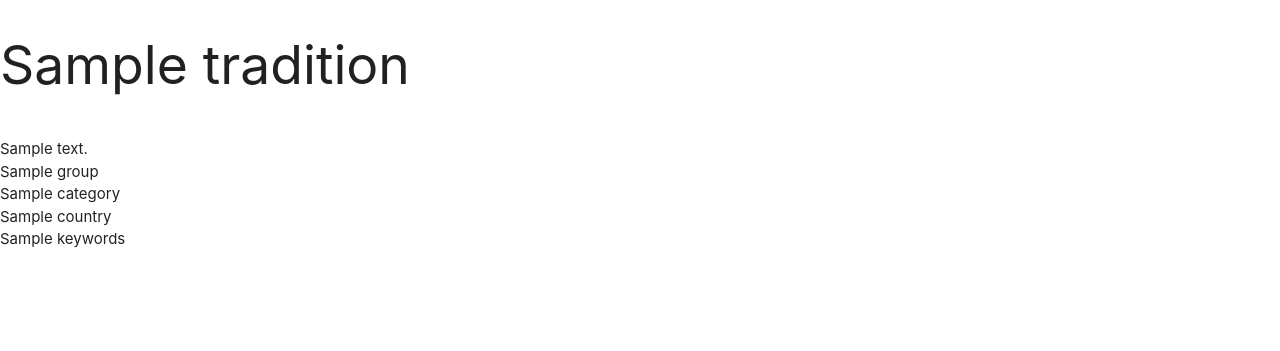
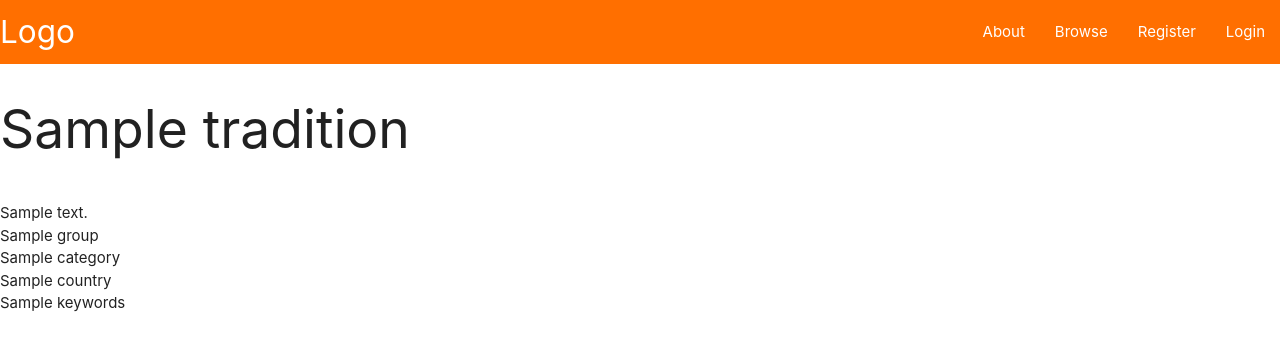
Before and after one commit to Jade-ux/OurTraditions, a Flask app: page / in a window 1280 px wide. Shown: the top 351 px of the page. Run offline with Flask 2, Linux system fonts and the light colour scheme; a database or web service that is not in the repository returns one stand-in record (values such as "Sample title"); some libraries are stand-ins or nearby versions.

Commit message:
Added responsive navbar to the base template.

```diff
--- a/templates/base.html
+++ b/templates/base.html
@@ -7,9 +7,33 @@
         integrity="sha512-+4zCK9k+qNFUR5X+cKL9EIR+ZOhtIloNl9GIKS57V1MyNsYpYcUrUeQc9vNfzsWfV28IaLL3i96P9sdNyeRssA==" crossorigin="anonymous" type="text/css"/>
     <link rel="stylesheet" href="https://cdnjs.cloudflare.com/ajax/libs/materialize/1.0.0/css/materialize.min.css" type="text/css">
     <link rel="stylesheet" href="{{ url_for('static', filename='css/style.css')}}" type="text/css">
+    {% block styles %}
+    {% endblock %}
     <title>Traditions</title>
 </head>
 <body>
+    <header>
+        <!--top navbar-->
+        <nav class="nav-extended amber darken-4">
+            <div class="nav-wrapper">
+                <a href="#!" class="brand-logo">Logo</a>
+                <a href="#" data-target="mobile-demo" class="sidenav-trigger"><i class="material-icons">menu</i></a>
+                <ul class="right hide-on-med-and-down">
+                    <li><a href="about.html">About</a></li>
+                    <li><a href="browse.html">Browse</a></li>
+                    <li><a href="register.html">Register</a></li>
+                    <li><a href="login.html">Login</a></li>
+                </ul>
+            </div>
+        </nav>
+        <!--mobile sidenav-->
+        <ul class="sidenav" id="mobile-demo">
+            <li><a href="about.html">About</a></li>
+            <li><a href="browse.html">Browse</a></li>
+            <li><a href="register.html">Register</a></li>
+            <li><a href="login.html">Login</a></li>
+        </ul>
+    </header>
 
     {% block content %}
     {% endblock %}
@@ -18,5 +42,7 @@
         integrity="sha256-9/aliU8dGd2tb6OSsuzixeV4y/faTqgFtohetphbbj0=" crossorigin="anonymous"></script>
     <script src="https://cdnjs.cloudflare.com/ajax/libs/materialize/1.0.0/js/materialize.min.js"></script>
     <script src="{{ url_for('static', filename='js/script.js') }}"></script>
+    {% block scripts %}
+    {% endblock %}
 </body>
 </html>
```
